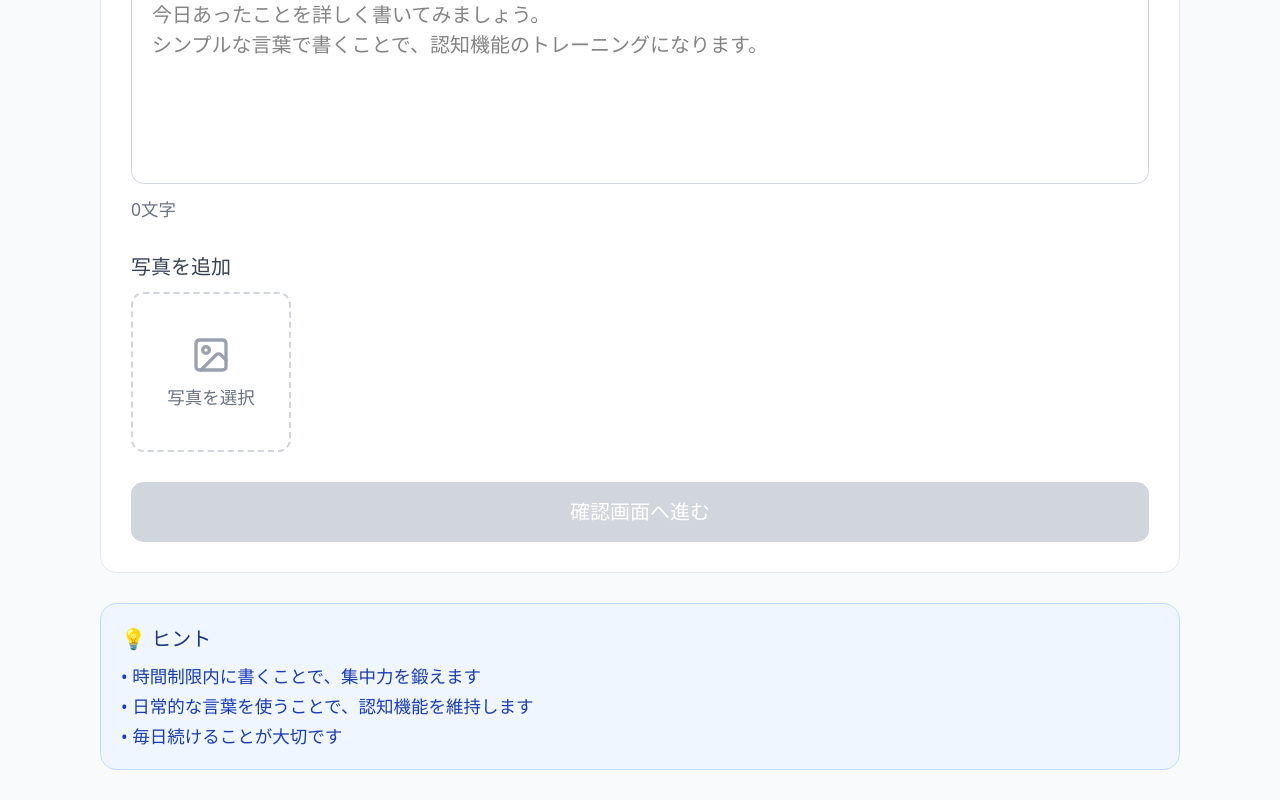
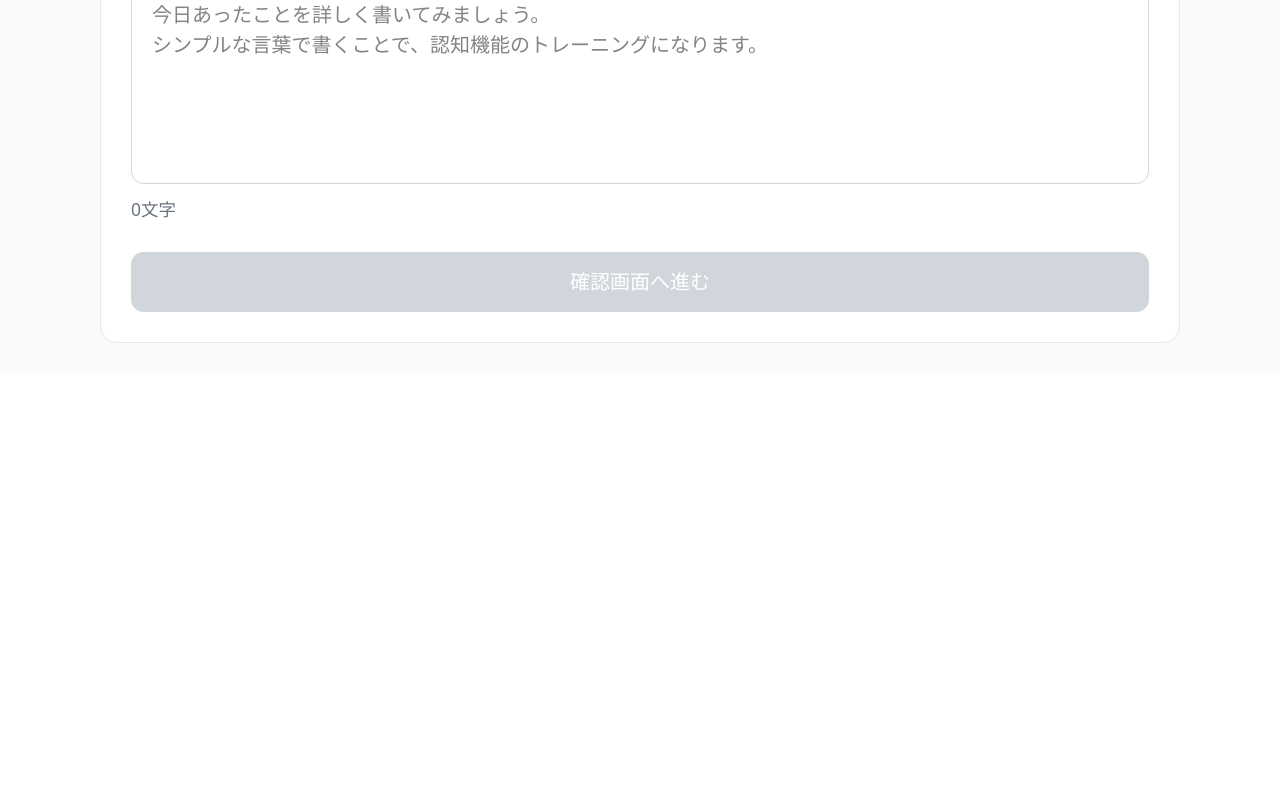
Before and after one commit to furuya-3150/fam-diary-log-client, a Next.js app: page /post in a window 1280 px wide. Shown: the part 430-1230 px from the top of the page. After the commit the page ends 803 px from the top, so only its background shows below. Built offline with nearby package versions, Linux system fonts and the light colour scheme.

Commit message:
日記投稿UI修正

```diff
--- a/src/components/DiaryPostScreen.tsx
+++ b/src/components/DiaryPostScreen.tsx
@@ -9,7 +9,6 @@ interface DiaryPostScreenProps {
   onSubmit: (post: Partial<DiaryPost>) => void;
 }
 
-const DIFFICULT_WORDS = ['複雑', '顕著', '概念', '哲学', '抽象', '論理', '認識'];
 const TIME_LIMIT = 300; // 5 minutes in seconds
 
 export function DiaryPostScreen({ onBack, onSubmit }: DiaryPostScreenProps) {
@@ -17,8 +16,7 @@ export function DiaryPostScreen({ onBack, onSubmit }: DiaryPostScreenProps) {
   const [content, setContent] = useState('');
   const [timeRemaining, setTimeRemaining] = useState(TIME_LIMIT);
   const [isTimerActive, setIsTimerActive] = useState(false);
-  const [vocabularyCheck, setVocabularyCheck] = useState<'good' | 'warning' | null>(null);
-  const [selectedImage, setSelectedImage] = useState<string | null>(null);
+  // const [selectedImage, setSelectedImage] = useState<string | null>(null);
   const [startTime, setStartTime] = useState<Date | null>(null);
 
   useEffect(() => {
@@ -38,24 +36,17 @@ export function DiaryPostScreen({ onBack, onSubmit }: DiaryPostScreenProps) {
   }, [content, isTimerActive]);
 
   useEffect(() => {
-    if (content.length > 20) {
-      const hasDifficultWords = DIFFICULT_WORDS.some(word => content.includes(word));
-      setVocabularyCheck(hasDifficultWords ? 'warning' : 'good');
-    } else {
-      setVocabularyCheck(null);
-    }
   }, [content]);
 
   const handleSubmit = () => {
     const writingTime = startTime ? Math.floor((new Date().getTime() - startTime.getTime()) / 1000) : 0;
-    const vocabularyScore = vocabularyCheck === 'good' ? 85 : 65;
 
     onSubmit({
       title,
       content,
-      vocabularyScore,
+      // vocabularyScore,
       writingTime,
-      image: selectedImage || undefined,
+      // image: selectedImage || undefined,
     });
   };
 
@@ -65,16 +56,17 @@ export function DiaryPostScreen({ onBack, onSubmit }: DiaryPostScreenProps) {
     return `${mins}:${secs.toString().padStart(2, '0')}`;
   };
 
-  const handleImageUpload = (e: React.ChangeEvent<HTMLInputElement>) => {
-    const file = e.target.files?.[0];
-    if (file) {
-      const reader = new FileReader();
-      reader.onloadend = () => {
-        setSelectedImage(reader.result as string);
-      };
-      reader.readAsDataURL(file);
-    }
-  };
+  {/* TODO: 画像アップロード機能実装 */}
+  // const handleImageUpload = (e: React.ChangeEvent<HTMLInputElement>) => {
+  //   const file = e.target.files?.[0];
+  //   if (file) {
+  //     const reader = new FileReader();
+  //     reader.onloadend = () => {
+  //       setSelectedImage(reader.result as string);
+  //     };
+  //     reader.readAsDataURL(file);
+  //   }
+  // };
 
   return (
     <div className="min-h-screen bg-gray-50">
@@ -128,35 +120,9 @@ export function DiaryPostScreen({ onBack, onSubmit }: DiaryPostScreenProps) {
             <p className="text-sm text-gray-500 mt-1">{content.length}文字</p>
           </div>
 
-          {/* Vocabulary Check */}
-          {vocabularyCheck && (
-            <div className={`flex items-start gap-3 p-4 rounded-lg mb-6 ${
-              vocabularyCheck === 'good'
-                ? 'bg-green-50 border border-green-200'
-                : 'bg-yellow-50 border border-yellow-200'
-            }`}>
-              {vocabularyCheck === 'good' ? (
-                <>
-                  <CheckCircle className="w-5 h-5 text-green-600 flex-shrink-0 mt-0.5" />
-                  <div>
-                    <p className="text-green-900">良好な語彙レベル</p>
-                    <p className="text-sm text-green-700">わかりやすく、日常的な言葉で書けています</p>
-                  </div>
-                </>
-              ) : (
-                <>
-                  <AlertCircle className="w-5 h-5 text-yellow-600 flex-shrink-0 mt-0.5" />
-                  <div>
-                    <p className="text-yellow-900">難しい語彙が含まれています</p>
-                    <p className="text-sm text-yellow-700">よりシンプルな言葉で書き直してみましょう</p>
-                  </div>
-                </>
-              )}
-            </div>
-          )}
-
+          {/* TODO: 画像アップロード機能実装 */}
           {/* Image Upload */}
-          <div className="mb-6">
+          {/* <div className="mb-6">
             <label className="block text-gray-700 mb-2">写真を追加</label>
             <div className="flex items-center gap-4">
               {selectedImage ? (
@@ -186,27 +152,17 @@ export function DiaryPostScreen({ onBack, onSubmit }: DiaryPostScreenProps) {
                 </label>
               )}
             </div>
-          </div>
+          </div> */}
 
           {/* Submit Button */}
           <button
             onClick={handleSubmit}
-            disabled={!title || !content || content.length < 20}
+            disabled={!title || !content || content.length < 1}
             className="w-full bg-indigo-600 text-white py-3 rounded-lg hover:bg-indigo-700 transition-colors disabled:bg-gray-300 disabled:cursor-not-allowed"
           >
             確認画面へ進む
           </button>
         </div>
-
-        {/* Tips */}
-        <div className="bg-blue-50 rounded-xl p-4 border border-blue-200">
-          <h3 className="text-blue-900 mb-2">💡 ヒント</h3>
-          <ul className="text-sm text-blue-800 space-y-1">
-            <li>• 時間制限内に書くことで、集中力を鍛えます</li>
-            <li>• 日常的な言葉を使うことで、認知機能を維持します</li>
-            <li>• 毎日続けることが大切です</li>
-          </ul>
-        </div>
       </div>
     </div>
   );
```
